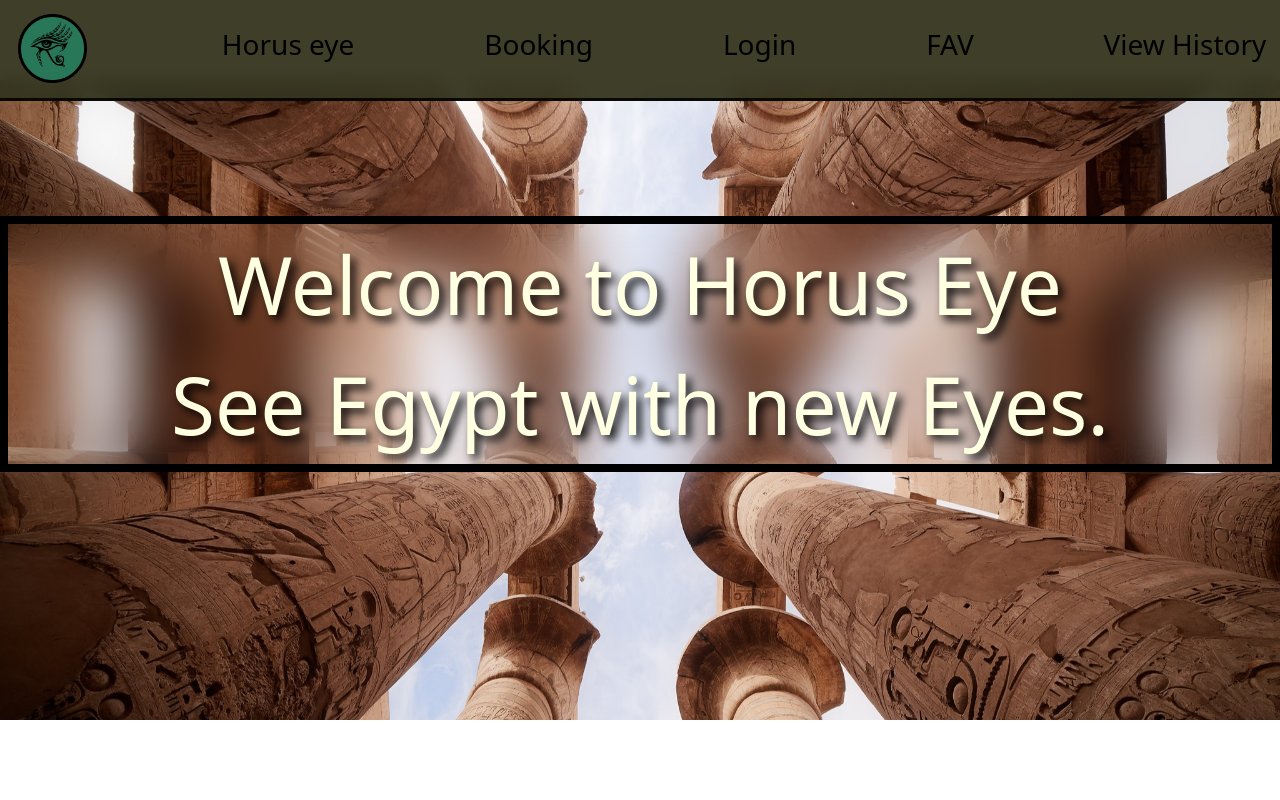
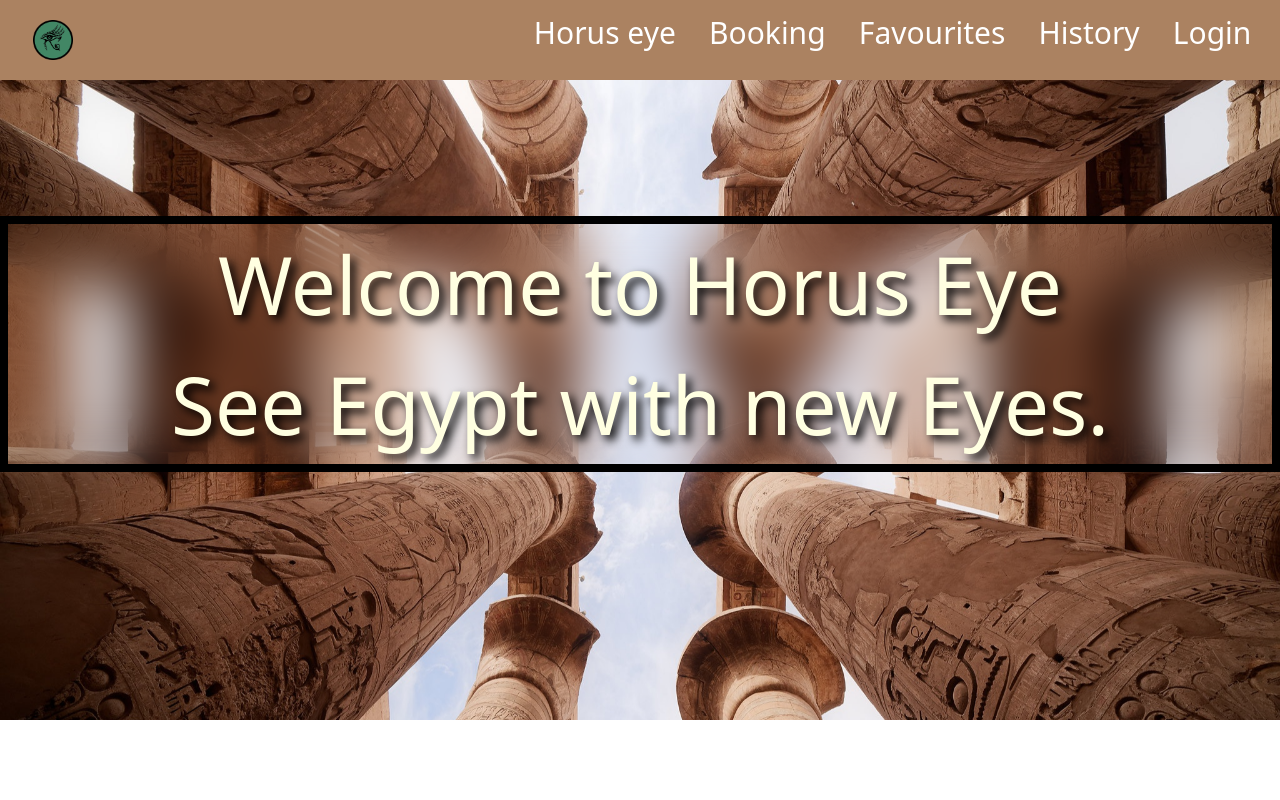
Before and after one commit to Amir202000160/Graduation_Project, a React (Vite) app in the folder GP_HorusEye/: page / in a window 1280 px wide. Shown: the top 800 px of the page. Built offline with nearby package versions, Linux system fonts and the light colour scheme.

Commit message:
navigationbar

```diff
--- a/GP_HorusEye/src/Components/NavBar.css
+++ b/GP_HorusEye/src/Components/NavBar.css
@@ -1,19 +1,19 @@
-body{
+/* body{
     padding-top: 5rem;
 
-}
-@media screen and (max-width:644px){
+} */
+/* @media screen and (max-width:644px){
     body{
         padding-top: 10rem;
 
-    }
-}
-@media screen and (max-width:352px){
+    } */
+/* } */
+/* @media screen and (max-width:352px){
     body{
         padding-top: 15rem;
 
     }
-}
+} */
 
 /*.MainNav{
 height: 4rem;
@@ -24,54 +24,58 @@ position: fixed;
 z-index: 100;
 background-color: rosybrown;
 }*/
-
+.NAVi{
+    font-size: 30px;
+}
 
 
 .NAV {
 width: 100%;
 height: fit-content;
 top: 0;
-margin-bottom: 50px;
+margin-bottom: 0px;
 position: fixed;
 z-index: 100;
-background-color: rgba(53, 53, 31, 0.952);
+background-color: rgba(171, 130, 97, 1);
 z-index: 100;
 display: flex;
-flex-wrap: wrap;
+/* flex-wrap: wrap; */
 justify-content: space-between;
 align-items: center;
 padding: 0.5rem;
-backdrop-filter: blur(9px);
-border-bottom: 3px solid rgba(0, 0, 0, 0.863);
+backdrop-filter: blur(7px);
+border-bottom: 0px solid rgba(255, 255, 255, 0.863);
 }
 
 
 
 .NAV a img{
-    height: 4.3rem;
+    height: 2.5rem;
     margin: 0.3rem;
 }
 
 
-.NAVi:hover{
-    border-bottom: 5px solid #ffebcd;
-    transform: scale(1.1);
-}
 .NAVi h3:hover{
-    color: #ffebcd;
+    color: #000000;
 }
 
     .NAV a {
-        color: #000000;
-        font-size: 1.5rem;
-        font-weight: 500;
+        color: #ffffff;
+        font-size: 1rem;
+        font-weight: 300;
         margin: 0.1rem;
         transition: 0.3s;
         text-decoration: none;
         align-items: center;
     }
-
-
+    .middle_elements{
+        display: flex;
+    }
+    .navbar-brand{
+        padding: 15px;
+        padding-bottom: 0px;
+        font-size:1px;
+    }
     .IMG:hover {
         transition:  0.3s;
         transform: rotateY(180deg);
--- a/GP_HorusEye/src/Components/NavBar.jsx
+++ b/GP_HorusEye/src/Components/NavBar.jsx
@@ -10,29 +10,25 @@ function NavBar(){
        /* <div className="navbar bg-body-tertiary MainNav p-0 position-fixed ">*/
           <div className="container-fluid  NAV ">
 
-            <Link to="/" className="navbar-brand IMG" href="#"  alt="Bootstrap" width="30" height="24">
+            <Link to="/" className="navbar-brand IMG" href="#"  alt="Bootstrap" width="25" height="25">
             <img src='/public/Group 4.png' />
             </Link>
-
+            <div className='middle_elements'>
             <Link to='/HorusEye' className="navbar-brand NAVi" href="#" >
-            <h3>Horus eye</h3>
+            <p className='NAVi'>Horus eye</p>
             </Link>
             <Link to='/Booking' className="navbar-brand NAVi" href="#" >
-            <h3>Booking</h3>
+            <p className='NAVi'>Booking</p>
+            </Link>
+            <Link to ="/FAV" className="navbar-brand NAVi" href="#" >
+              <p className='NAVi'> Favourites</p></Link>
+            <Link to="/ViewHistory" className="navbar-brand NAVi " href="#"  >
+            <p className='NAVi'>History</p>
             </Link>
             <Link to="/Login" className="navbar-brand NAVi " href="#" >
-           <h3>Login</h3>
+            <p className='NAVi'>Login</p>
             </Link>
-            <Link to ="/FAV" className="navbar-brand NAVi" href="#" >
-            <h3>FAV</h3>
-            </Link>
-           {/*<a className="navbar-brand NAVi " href="#" >
-            <h3>Menu</h3>
-    </a>*/}
-            <Link to="/ViewHistory" className="navbar-brand NAVi " href="#" >
-            <h3>View History</h3>
-            </Link>
-
+            </div>
           </div>
       /*  </div>*/
 
```
